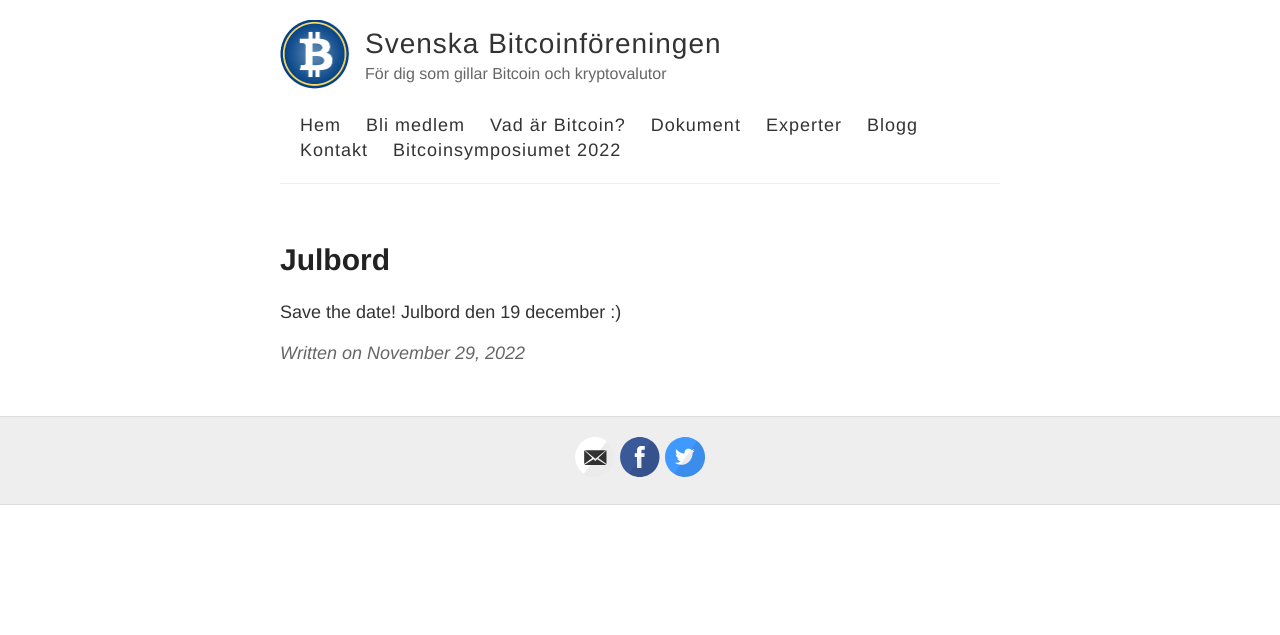
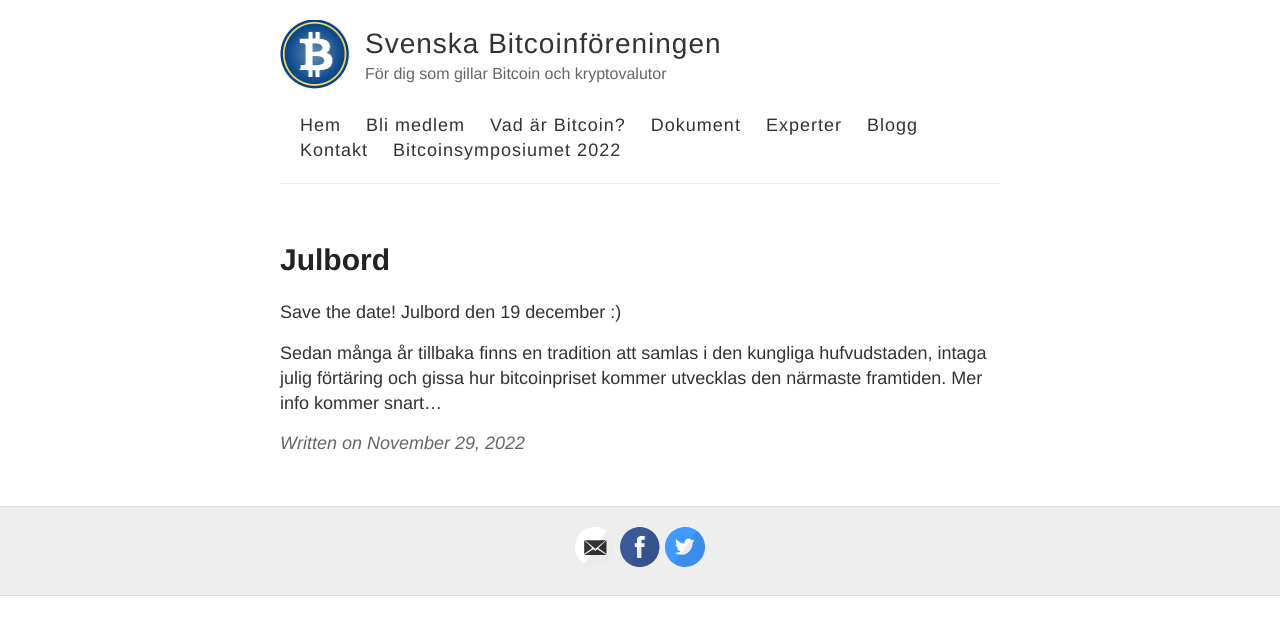
Before and after one commit to bitcoinforeningen/bitcoinforeningen.github.io, a Jekyll site: the page built from _posts/2022-11-29-julbord.md, in a window 1280 px wide. Shown: the top 635 px of the page. Built offline with Jekyll 4.4.1, drawn with Linux system fonts in a browser that asks for light colours.

Commit message:
Update 2022-11-29-julbord.md

```diff
--- a/_posts/2022-11-29-julbord.md
+++ b/_posts/2022-11-29-julbord.md
@@ -4,3 +4,5 @@ title: Julbord
 ---
 
 Save the date! Julbord den 19 december :)
+
+Sedan många år tillbaka finns en tradition att samlas i den kungliga hufvudstaden, intaga julig förtäring och gissa hur bitcoinpriset kommer utvecklas den närmaste framtiden. Mer info kommer snart...
```
